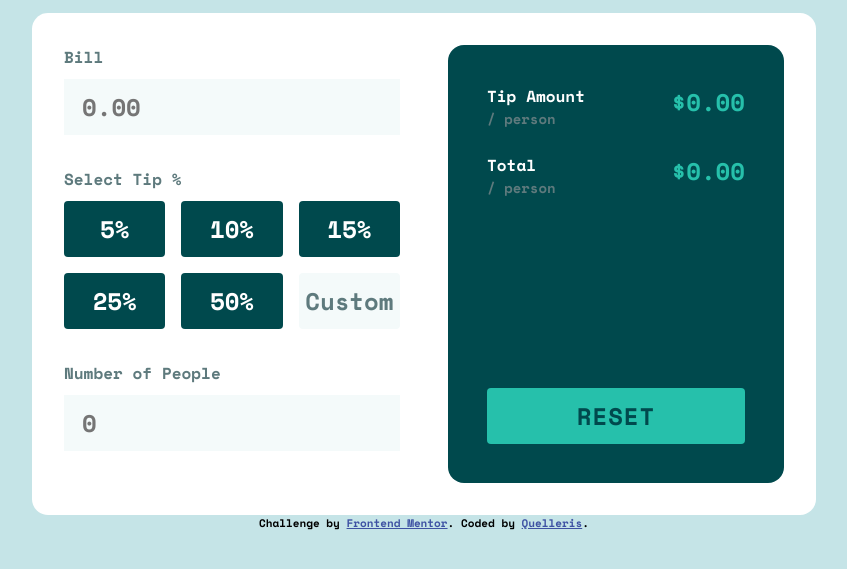
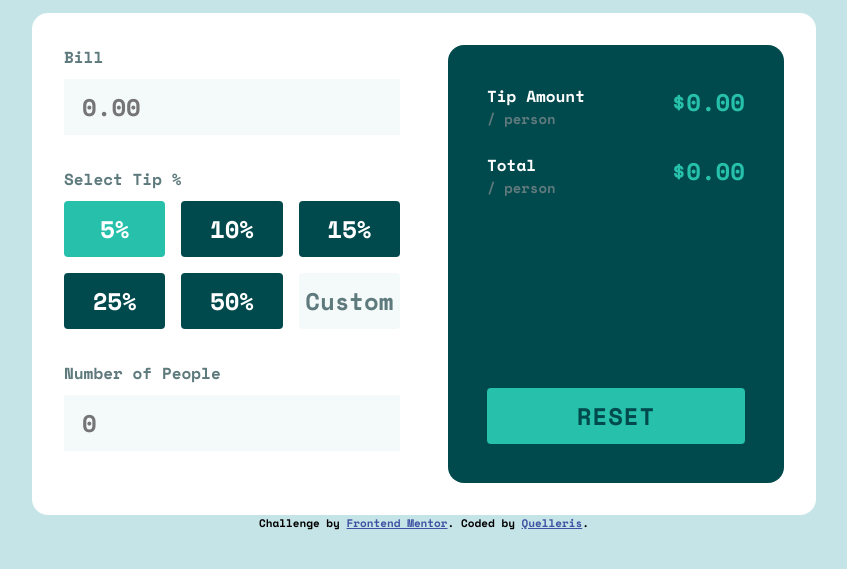
Before and after one commit to Quelleris/Tip-calculator-app, a plain HTML site: page index.html in a window 1280 px wide. Shown: the part 157-726 px from the top of the page, without its empty margins (216-1063 px from the left). Drawn offline with nearby package versions, Linux system fonts and the light colour scheme.

Commit message:
Add default active state to button

```diff
--- a/index.html
+++ b/index.html
@@ -26,7 +26,7 @@
         <div>
           <label class="input-label">Select Tip %</label>
           <div class="btn-grid">
-            <button class="btn tip-btn" data-value="0.05">5%</button>
+            <button class="btn tip-btn active" data-value="0.05">5%</button>
             <button class="btn tip-btn" data-value="0.1">10%</button>
             <button class="btn tip-btn" data-value="0.15">15%</button>
             <button class="btn tip-btn" data-value="0.25">25%</button>
```
